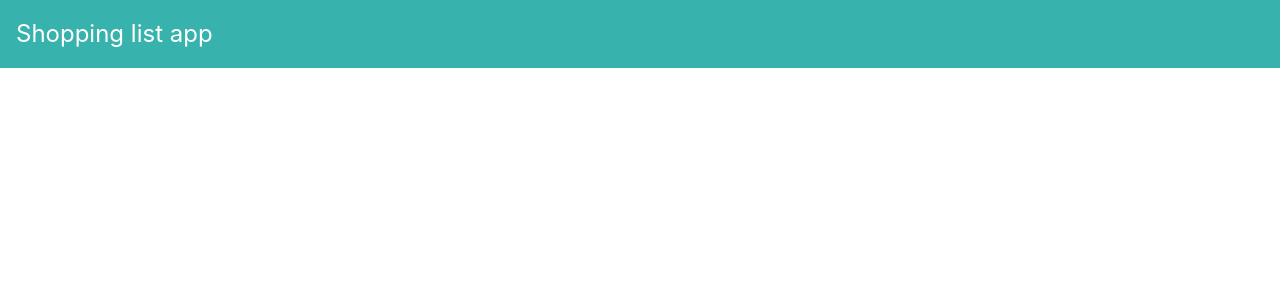
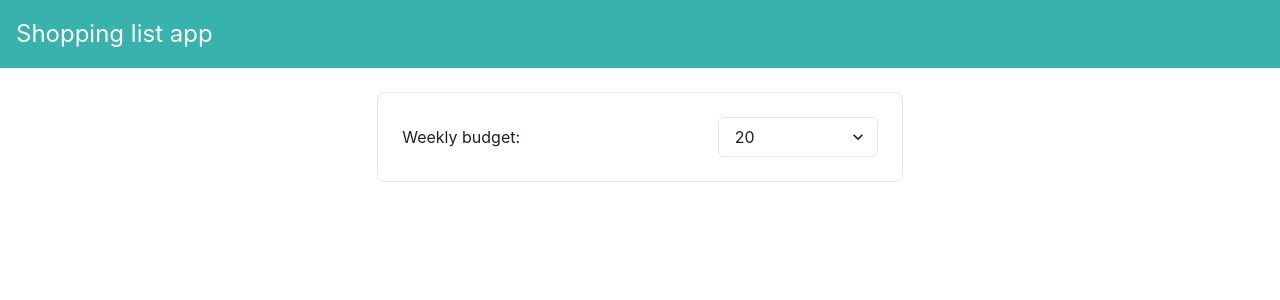
Before and after one commit to marklynskey/shopping-list, a React (Create React App) app: page / in a window 1280 px wide. Shown: the top 300 px of the page. Built offline with nearby package versions, Linux system fonts and the light colour scheme.

Commit message:
feat: add BudgetBox component

```diff
--- a/src/App.jsx
+++ b/src/App.jsx
@@ -1,8 +1,13 @@
+import { Container } from "@chakra-ui/react";
+import BudgetBox from "./components/BudgetBox";
 import HeaderNav from "./components/HeaderNav";
 
 const App = () => (
   <>
     <HeaderNav />
+    <Container>
+      <BudgetBox />
+    </Container>
   </>
 );
 
--- /dev/null
+++ b/src/components/BudgetBox.jsx
@@ -0,0 +1,27 @@
+import { Flex, Select, Text } from "@chakra-ui/react";
+
+const BudgetBox = () => (
+  <Flex
+    justifyContent="space-between"
+    alignItems="center"
+    margin={6}
+    padding={6}
+    border="1px"
+    borderColor="gray.200"
+    borderRadius="lg"
+  >
+    <Text as="span">Weekly budget:</Text>
+    <Select w={40}>{generateOptions()}</Select>
+  </Flex>
+);
+
+const generateOptions = () => {
+  const options = [];
+  for (let step = 20; step <= 200; step += 10) {
+    options.push(<option>{step}</option>);
+  }
+
+  return options;
+};
+
+export default BudgetBox;
```
